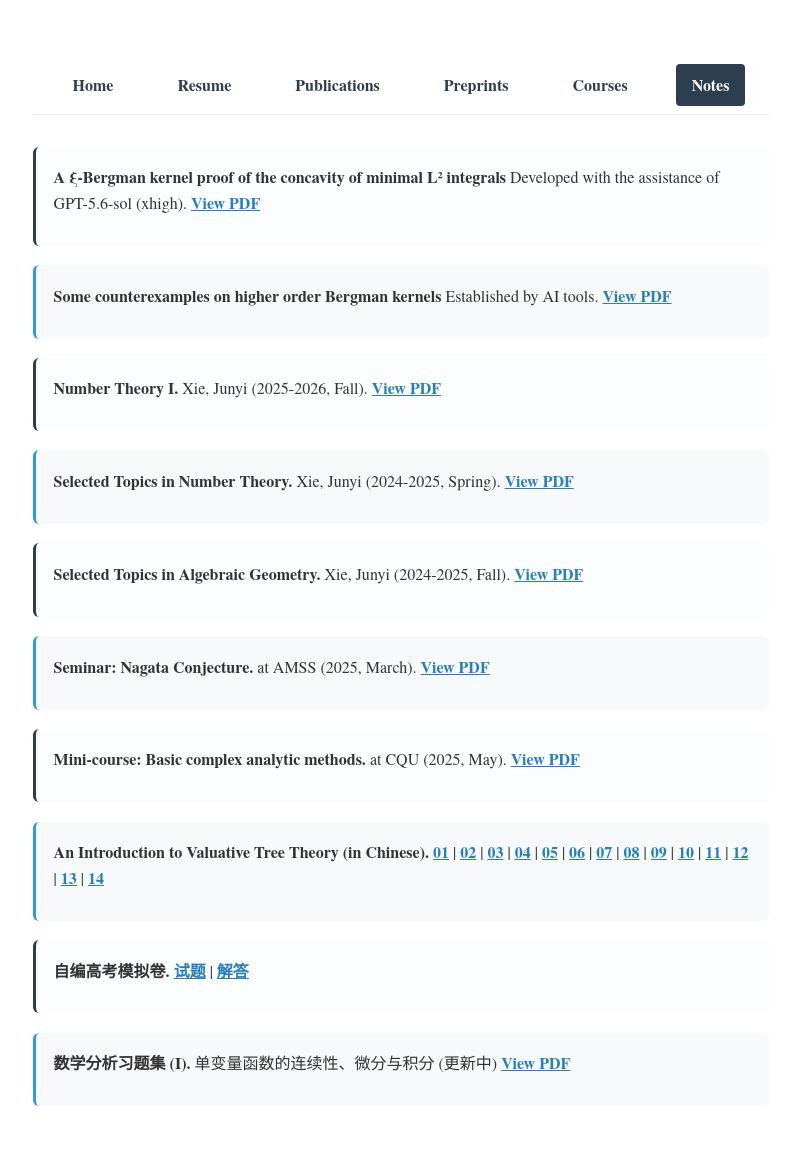
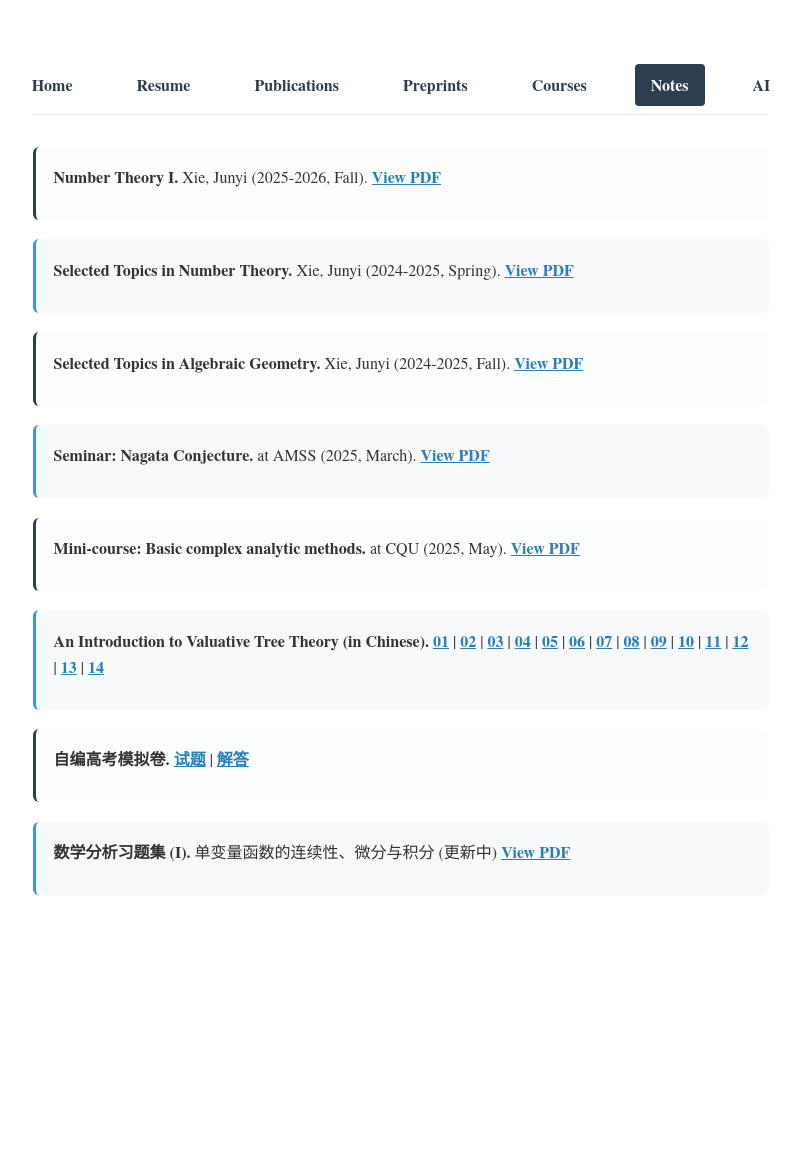
Before and after one commit to Naihuang-Bao/Naihuang-Bao.github.io, a Jekyll site: the page built from notes.md, in a window 1280 px wide. Shown: the whole page, without its empty margins (239-1040 px from the left). Built offline with Jekyll 4.4.1, drawn with Linux system fonts in a browser that asks for light colours; comment, search, counter and statistics services are not loaded; after the commit the page ends 959 px from its top, so only the background shows below that.

Commit message:
Add AI section to site navigation

```diff
--- a/_layouts/default.html
+++ b/_layouts/default.html
@@ -352,6 +352,7 @@
     <a href="{{ site.baseurl }}/preprints/" {% if page.url == '/preprints/' %}class="active"{% endif %}>Preprints</a>
     <a href="{{ site.baseurl }}/courses/" {% if page.url == '/courses/' %}class="active"{% endif %}>Courses</a>
     <a href="{{ site.baseurl }}/notes/" {% if page.url == '/notes/' %}class="active"{% endif %}>Notes</a>
+    <a href="{{ site.baseurl }}/ai/" {% if page.url == '/ai/' %}class="active"{% endif %}>AI</a>
   </nav>
 
   <!-- ========== 核心修复：内容容器 ========== -->
--- a/notes.md
+++ b/notes.md
@@ -5,18 +5,6 @@ permalink: /notes/
 ---
 
 <section class="publications">
-
-  <div class="publication">
-    <p><strong>A ξ-Bergman kernel proof of the concavity of minimal L² integrals</strong> Developed with the assistance of GPT-5.6-sol (xhigh).
-      <a href="{{ site.baseurl }}/assets/seminar/xi-Bergman-concavity.pdf" target="_blank" rel="noopener" class="paper-link">View PDF</a>
-    </p>
-  </div>
-
-  <div class="publication">
-    <p><strong>Some counterexamples on higher order Bergman kernels</strong> Established by AI tools.
-      <a href="{{ site.baseurl }}/assets/seminar/CHOBK.pdf" target="_blank" rel="noopener" class="paper-link">View PDF</a>
-    </p>
-  </div>
 
   <div class="publication">
     <p><strong>Number Theory I.</strong> Xie, Junyi (2025-2026, Fall).
```
Also changed, not shown: ai.md (added, +21 -0 lines).
